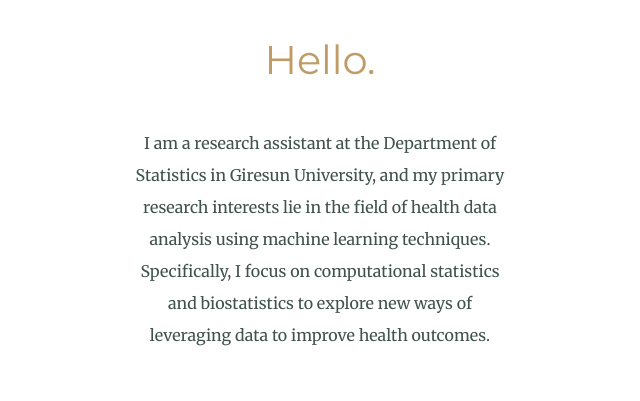
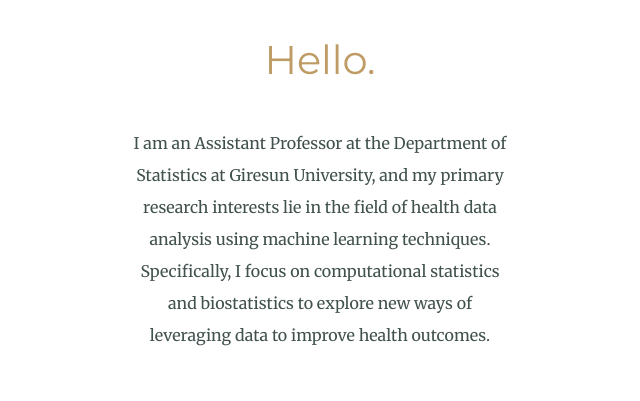
Before and after one commit to melihagraz/cv, a plain HTML site: page index.html in a window 1280 px wide. Shown: the part 1022-1423 px from the top of the page, 320-960 px from the left. Drawn offline with Linux system fonts and the light colour scheme.

Commit message:
Update index.html

```diff
--- a/index.html
+++ b/index.html
@@ -35,7 +35,7 @@
     <div class="profile">
       <img class="profil" src="images/melag.jpeg" alt="angela-profile-img">
       <h2>Hello.</h2>
-      <p class="intro">I am a research assistant at the Department of Statistics in Giresun University, and my primary research interests lie in the field of health data analysis using machine learning techniques. Specifically, I focus on computational statistics and biostatistics to explore new ways of leveraging data to improve health outcomes. </p>
+      <p class="intro">I am an Assistant Professor at the Department of Statistics at Giresun University, and my primary research interests lie in the field of health data analysis using machine learning techniques. Specifically, I focus on computational statistics and biostatistics to explore new ways of leveraging data to improve health outcomes. </p>
     </div>
     <hr>
     <div class="skills">
```
